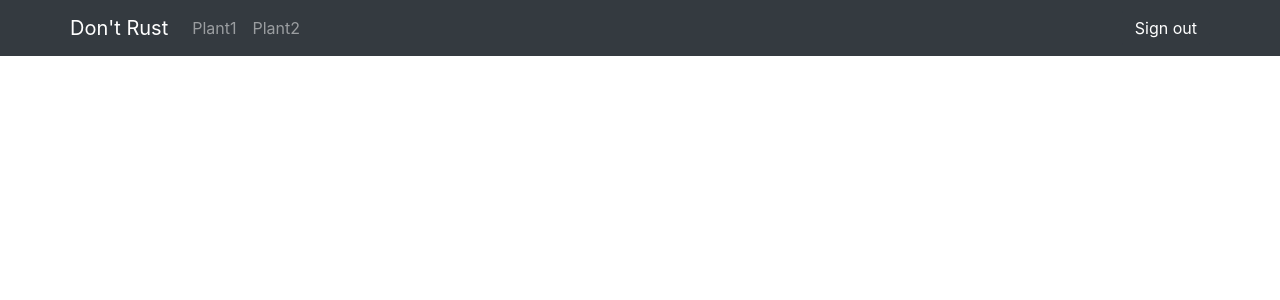
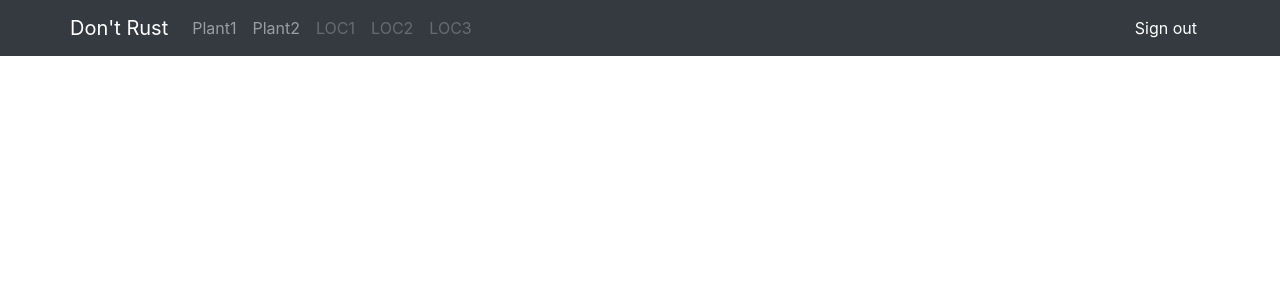
Before and after one commit to Redix8/raspberry, a Django app: page /monitor/ in a window 1280 px wide. Shown: the top 300 px of the page. Run offline with Django 3.2, Linux system fonts and the light colour scheme; the visitor is signed in with stand-in values (Sample User, id 1); some libraries are stand-ins or nearby versions.

Commit message:
menu fixing

```diff
--- a/monitor/templates/monitor/index.html
+++ b/monitor/templates/monitor/index.html
@@ -9,26 +9,26 @@
                 <span class="navbar-toggler-icon"></span>
             </button>
             <div class="collapse navbar-collapse justify-content-md-center" id="navbarTop">
-                <ul class="navbar-nav mr-auto">
+                <ul class="navbar-nav nav-pills mr-auto">
                     <li class="nav-item text-nowrap">
-                        <a class="nav-link" href="{% url 'monitor:plant' 1 %}">Plant1</a>
+                        <a class="nav-link {% if plant == 1 %}active{% endif %}" href="{% url 'monitor:plant' 1 %}">Plant1</a>
                     </li>
                     <li class="nav-item text-nowrap">
-                        <a class="nav-link" href="{% url 'monitor:plant' 2 %}">Plant2</a>
+                        <a class="nav-link {% if plant == 2 %}active{% endif %}" href="{% url 'monitor:plant' 2 %}">Plant2</a>
                     </li>
 
-                    {% if plant %}
+
                         <li class="nav-item text-nowrap">
-                            <a class="nav-link" href="{% url 'monitor:loc' plant 1 %}">LOC1</a>
+                            <a class="nav-link {% if plant == 0 %}disabled{% endif %}" href="{% url 'monitor:loc' plant 1 %}">LOC1</a>
                         </li>
                         <li class="nav-item text-nowrap">
-                            <a class="nav-link" href="{% url 'monitor:loc' plant 2 %}">LOC2</a>
+                            <a class="nav-link {% if plant == 0 %}disabled{% endif %}" href="{% url 'monitor:loc' plant 2 %}">LOC2</a>
                         </li>
                         <li class="nav-item text-nowrap">
-                            <a class="nav-link" href="{% url 'monitor:loc' plant 3 %}">LOC3</a>
+                            <a class="nav-link {% if plant == 0 %}disabled{% endif %}" href="{% url 'monitor:loc' plant 3 %}">LOC3</a>
                         </li>
 
-                    {% endif %}
+
 
                 </ul>
             </div>
--- a/monitor/views.py
+++ b/monitor/views.py
@@ -12,6 +12,7 @@ from .models import PlantEnviron, WeatherForecast
 @login_required
 def index(request):
     context = {
+        'plant': 0
     }
 
     return render(request, 'monitor/index.html', context)
@@ -20,7 +21,7 @@ def index(request):
 @login_required
 def plant(request, plant):
     context = {
-        'plant':plant,
+        'plant': plant,
     }
     return render(request, 'monitor/plant.html', context)
 
```
